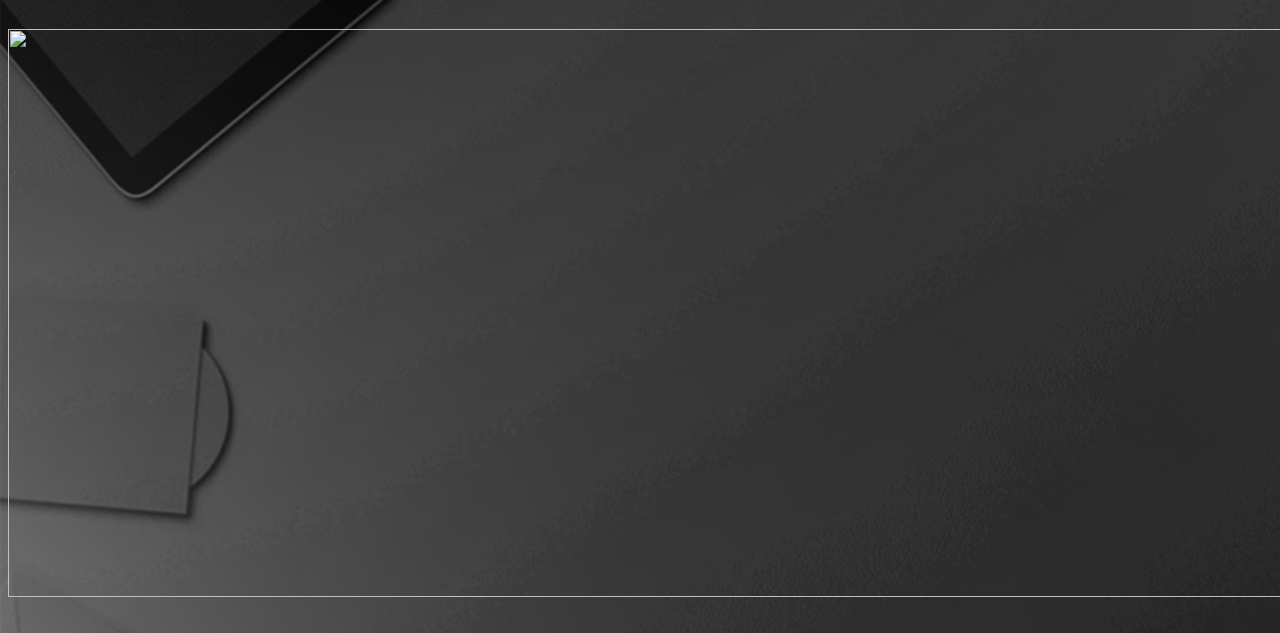
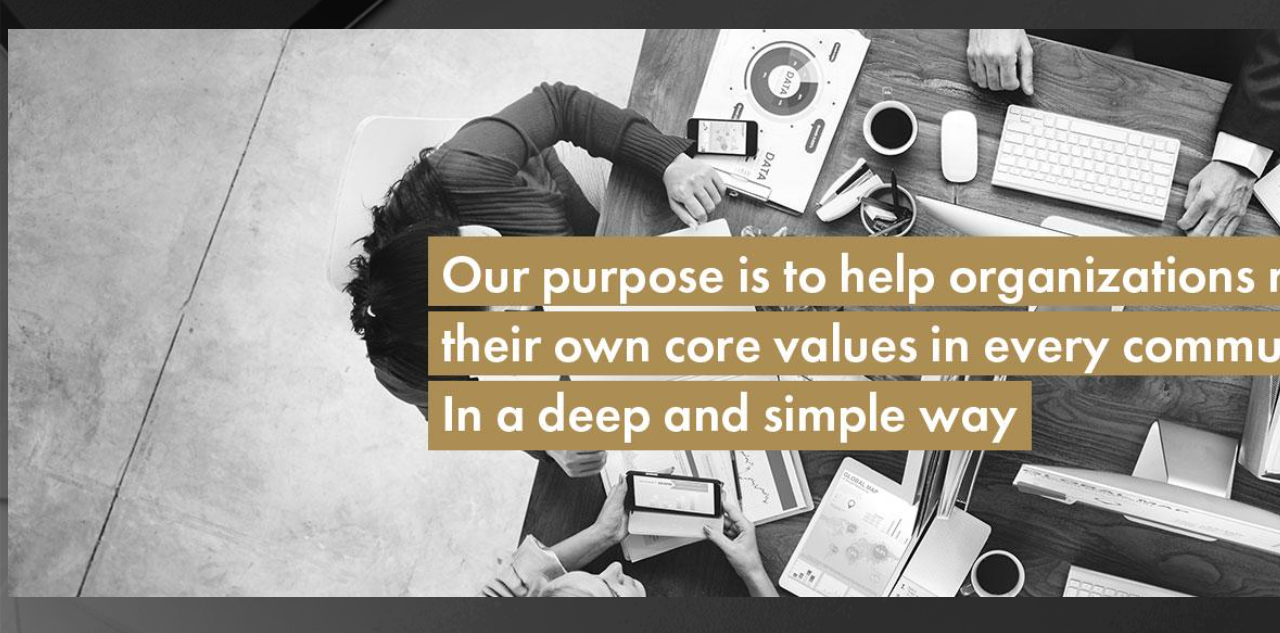
Before and after one commit to Amjadhabash1/HabashCreativeAgency1, a plain HTML site: page index.html in a window 1280 px wide. Shown: the part 159-792 px from the top of the page. Drawn offline with Linux system fonts and the light colour scheme.

Commit message:
Update index.html

```diff
--- a/index.html
+++ b/index.html
@@ -53,7 +53,7 @@ function FP_getObjectByID(id,o) {//v1.0
 <img id="img3" alt="Web" height="20" onmousedown="FP_swapImg(1,0,/*id*/'img3',/*url*/'buttonD1.jpg')" onmouseout="FP_swapImg(0,0,/*id*/'img3',/*url*/'buttonB.jpg')" onmouseover="FP_swapImg(1,0,/*id*/'img3',/*url*/'buttonC1.jpg')" onmouseup="FP_swapImg(0,0,/*id*/'img3',/*url*/'buttonC1.jpg')" src="buttonB.jpg" style="border: 0" width="100" /><!-- MSComment="ibutton" fp-style="fp-btn: Brick Column 8" fp-title="Web" --></a></p>
 <p class="auto-style1" style="height: 46px">Habash Creative <span class="auto-style2">Agency</span></p>
 <p class="auto-style1" style="height: 265px">
-<img alt="" height="568" src="Screenshot%202024-03-17%20054112.png" width="1903" /></p>
+<img alt="" height="568" src="mainpic.png" width="1903" /></p>
 <div class="auto-style3" style="border-style: none; border-color: inherit; border-width: 0px; -webkit-font-smoothing: antialiased; padding: 0px 15px; font-style: normal; font-variant-ligatures: normal; font-variant-caps: normal; font-variant-numeric: inherit; font-variant-east-asian: inherit; font-variant-alternates: inherit; font-variant-position: inherit; font-weight: 300; font-stretch: inherit; font-size: 14px; line-height: inherit; font-family: Muli, &quot;Helvetica Neue&quot;, Helvetica, sans-serif; font-optical-sizing: inherit; font-kerning: inherit; font-feature-settings: inherit; font-variation-settings: inherit; vertical-align: baseline; box-sizing: border-box; width: 400px; position: relative; min-height: 1px; float: left; color: rgb(80, 79, 79); letter-spacing: normal; orphans: 2; text-align: start; text-indent: 0px; text-transform: none; widows: 2; word-spacing: 0px; -webkit-text-stroke-width: 0px; white-space: normal; background-color: rgb(255, 255, 255); text-decoration-thickness: initial; text-decoration-style: initial; text-decoration-color: initial; left: 229px; top: 312px; height: 211px; margin-left: 0px; margin-right: 0px; margin-bottom: 0px;">
 	<div class="vc_column-inner" style="-webkit-font-smoothing: antialiased; margin: 0px; padding: 0px; border: 0px; font: inherit; vertical-align: baseline; box-sizing: border-box; width: 370px;">
 		<div class="wpb_wrapper" style="-webkit-font-smoothing: antialiased; margin: 0px; padding: 0px; border: 0px; font: inherit; vertical-align: baseline; box-sizing: border-box;">
```
